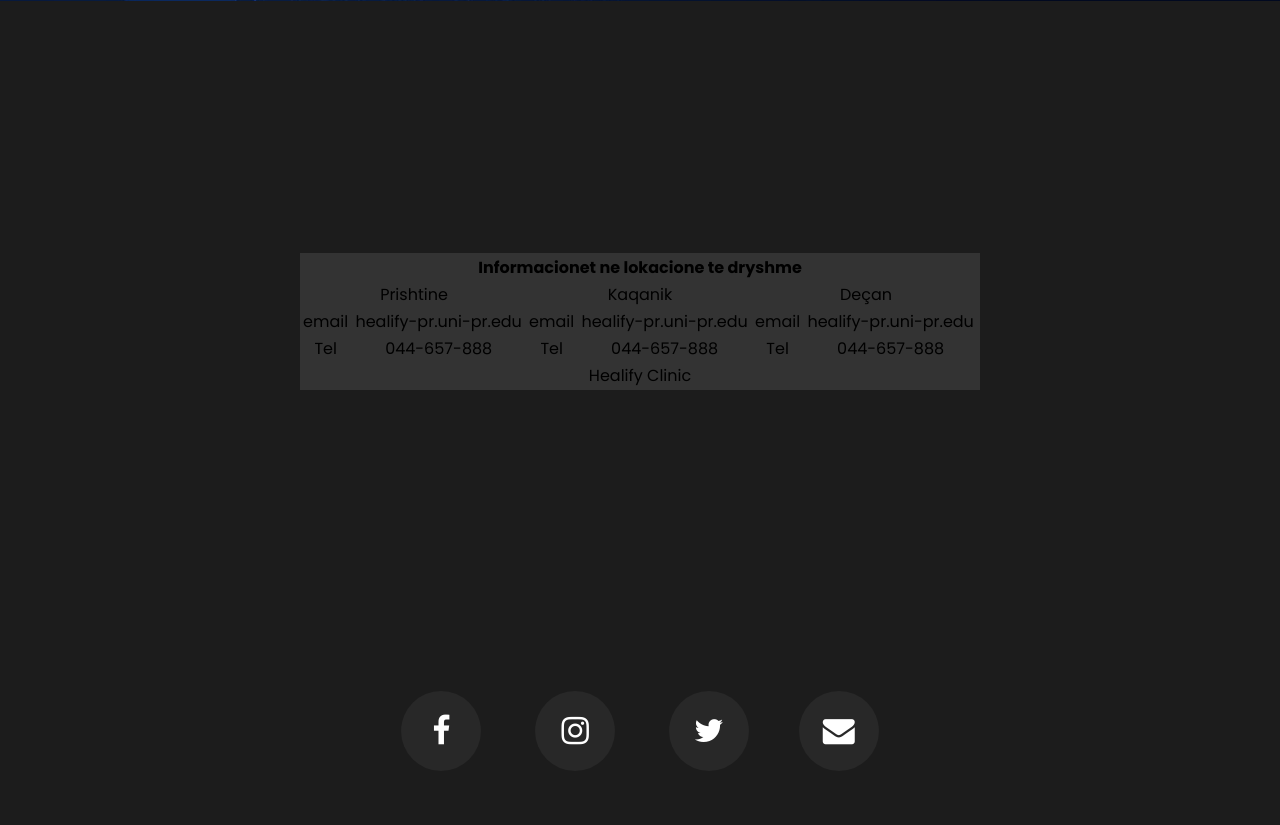
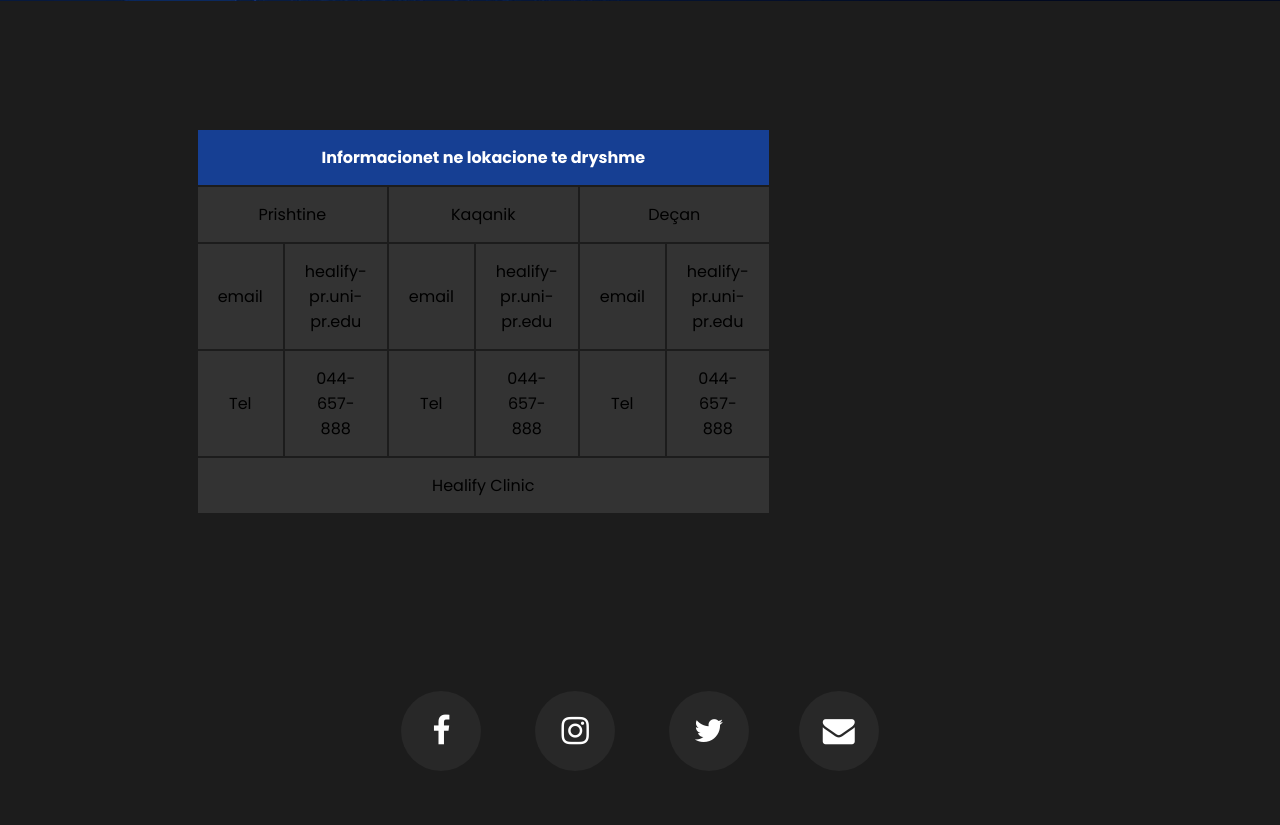
Before and after one commit to vesahadergjonaj/UEB25_Gr25, a PHP site: page /contactss.html in a window 1280 px wide. Shown: the part 799-1624 px from the top of the page. Run offline with PHP 8.4, Linux system fonts and the light colour scheme.

Commit message:
Css te tabela
e kom shtu pak css te tabela

```diff
--- a/contactss.css
+++ b/contactss.css
@@ -191,11 +191,31 @@ contactInfo{
     justify-content: center; /* Vendos elementët vertikalisht në qendër */
     align-items: center; /* Vendos elementët horizontalisht në qendër */
     min-height: 80vh; /* Përfshin lartësinë e plotë të ekranit */
-    background: rgba(255, 255, 255, 0.1); /* Opsionale: mund ta ndryshoni sipas dëshirës */
+    background: rgba(98, 94, 94, 0.1); /* Opsionale: mund ta ndryshoni sipas dëshirës */
     text-align: center; /* Qendron tekstin brenda elementit */
 }
-.tabela{
+
+table {
+    width: 60%;
     background-color: rgba(255, 255, 255, 0.1);
+}
+table, th, td{
+    border: 2px solid #1c1c1c;
+    border-collapse: collapse;
+}
+th, td {
+    padding: 15px 20px;
+    text-align: center;
+}
+th {
+    background-color: rgba(4, 73, 212, 0.6);
+    color: #fff;
+    font-size: 16px;
+}
+.tabela td a {
+    color: #d0dbdd;
+    text-decoration: none;
+    font-weight: 500;
 }
 .footer{
     background-color: #1c1c1c;
--- a/contactss.html
+++ b/contactss.html
@@ -146,7 +146,7 @@
 
     <section class="location-section" style="background-color: #1c1c1c;">
         <div class="tabela">
-            <table width="680" heigh="400">
+            <table width="680">
                 <tr>
                     <th rowspan="1" colspan="6">Informacionet ne lokacione te dryshme</th>
                 </tr>
```
